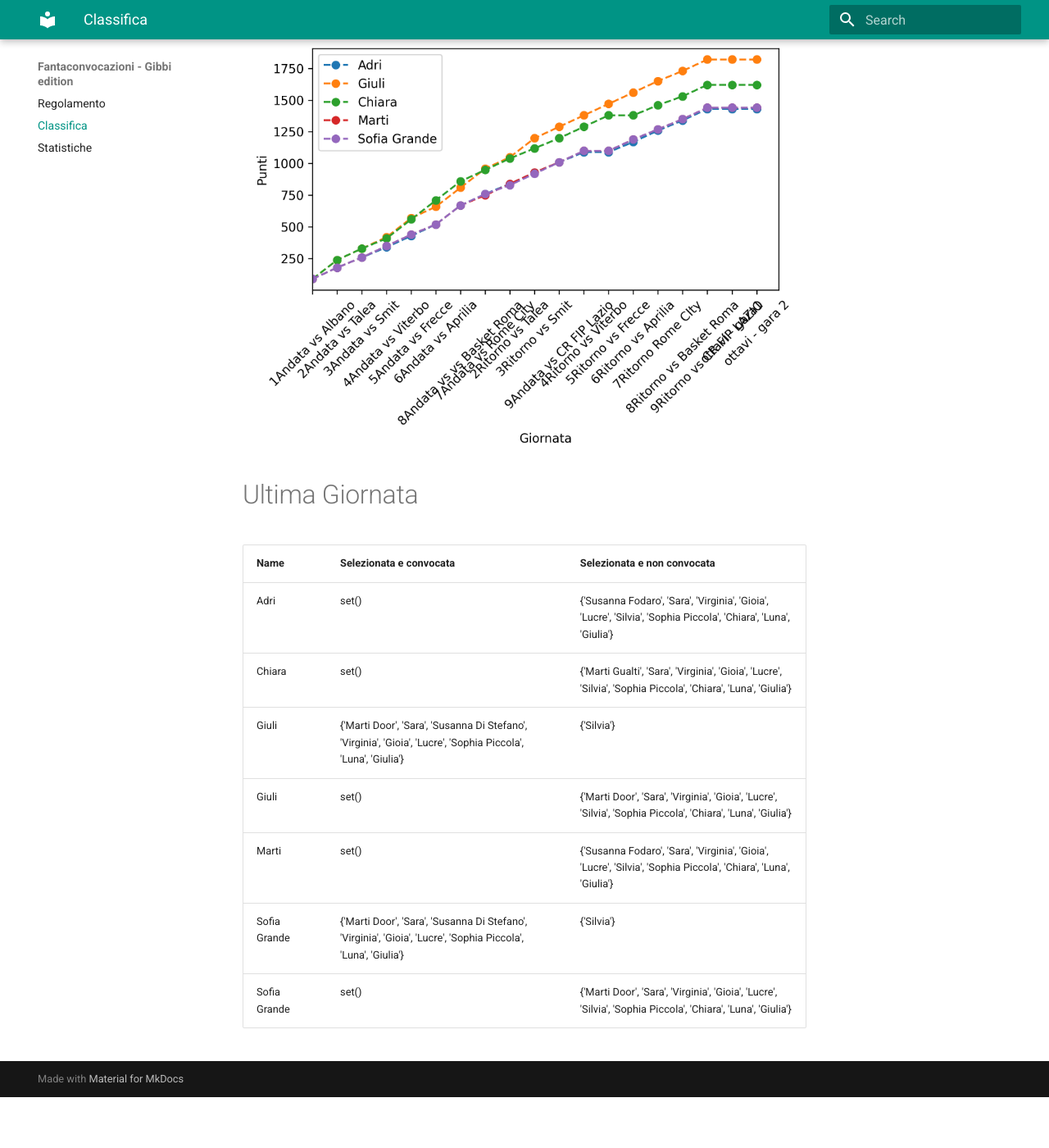
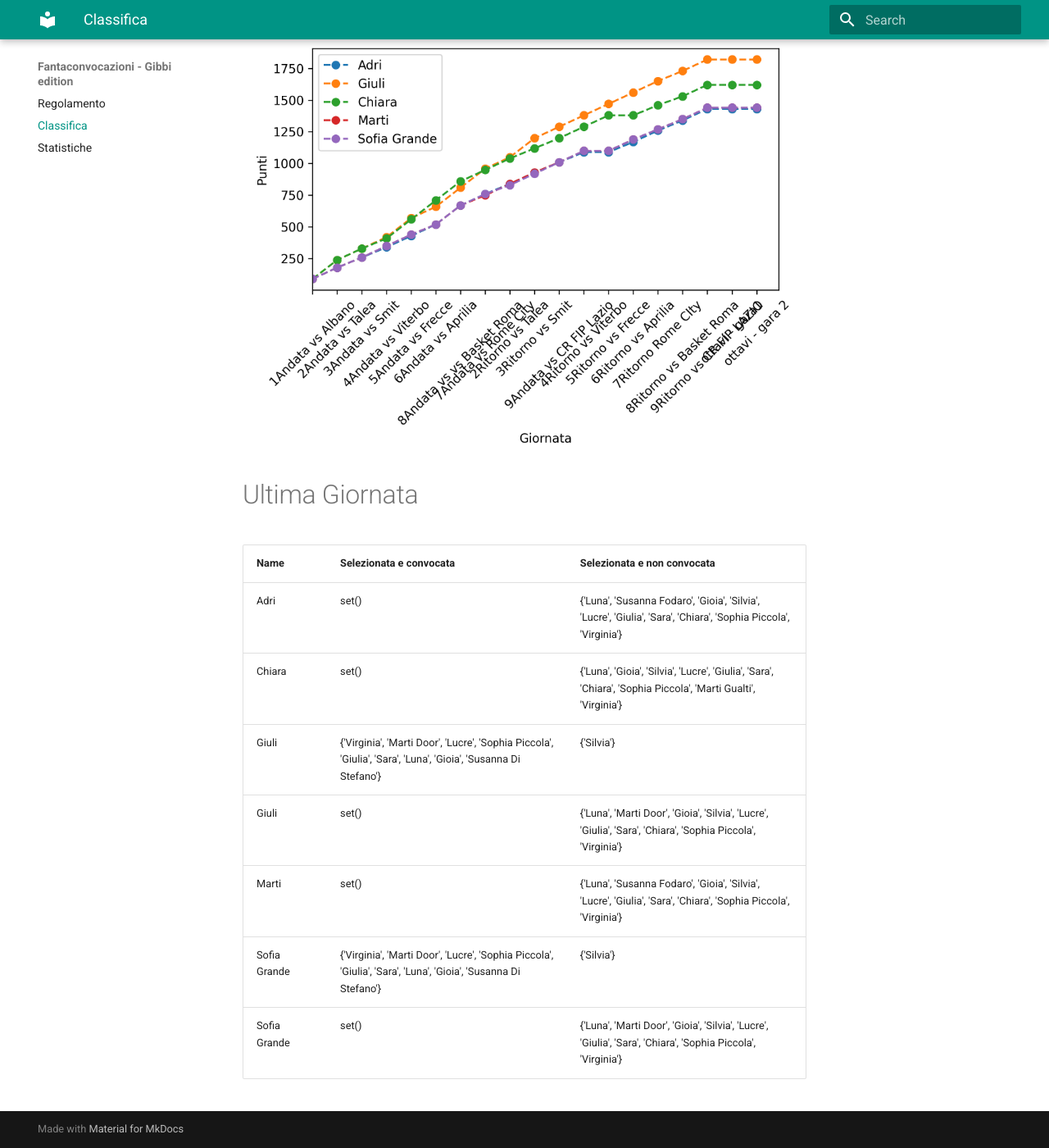
Before and after one commit to martinig94/fantagibbi, an MkDocs documentation site: the page built from docs/Classifica.md, in a window 1280 px wide and 1400 px high, scrolled down 565 px. Shown: the whole window at 82% size. Built offline with MkDocs 1.6.1 and Material for MkDocs 9.7.7, drawn with Linux system fonts in a browser that asks for light colours; before the commit the page ends 1903 px from its top, so only the background shows below that.

Commit message:
Auto-update from main.py

```diff
--- a/docs/Classifica.md
+++ b/docs/Classifica.md
@@ -18,11 +18,11 @@
 <!-- START_TABLE CORRECT -->
 | Name         | Selezionata e convocata                                                                                        | Selezionata e non convocata                                                                                      |
 |:-------------|:---------------------------------------------------------------------------------------------------------------|:-----------------------------------------------------------------------------------------------------------------|
-| Adri         | set()                                                                                                          | {'Susanna Fodaro', 'Sara', 'Virginia', 'Gioia', 'Lucre', 'Silvia', 'Sophia Piccola', 'Chiara', 'Luna', 'Giulia'} |
-| Chiara       | set()                                                                                                          | {'Marti Gualti', 'Sara', 'Virginia', 'Gioia', 'Lucre', 'Silvia', 'Sophia Piccola', 'Chiara', 'Luna', 'Giulia'}   |
-| Giuli        | {'Marti Door', 'Sara', 'Susanna Di Stefano', 'Virginia', 'Gioia', 'Lucre', 'Sophia Piccola', 'Luna', 'Giulia'} | {'Silvia'}                                                                                                       |
-| Giuli        | set()                                                                                                          | {'Marti Door', 'Sara', 'Virginia', 'Gioia', 'Lucre', 'Silvia', 'Sophia Piccola', 'Chiara', 'Luna', 'Giulia'}     |
-| Marti        | set()                                                                                                          | {'Susanna Fodaro', 'Sara', 'Virginia', 'Gioia', 'Lucre', 'Silvia', 'Sophia Piccola', 'Chiara', 'Luna', 'Giulia'} |
-| Sofia Grande | {'Marti Door', 'Sara', 'Susanna Di Stefano', 'Virginia', 'Gioia', 'Lucre', 'Sophia Piccola', 'Luna', 'Giulia'} | {'Silvia'}                                                                                                       |
-| Sofia Grande | set()                                                                                                          | {'Marti Door', 'Sara', 'Virginia', 'Gioia', 'Lucre', 'Silvia', 'Sophia Piccola', 'Chiara', 'Luna', 'Giulia'}     |
+| Adri         | set()                                                                                                          | {'Luna', 'Susanna Fodaro', 'Gioia', 'Silvia', 'Lucre', 'Giulia', 'Sara', 'Chiara', 'Sophia Piccola', 'Virginia'} |
+| Chiara       | set()                                                                                                          | {'Luna', 'Gioia', 'Silvia', 'Lucre', 'Giulia', 'Sara', 'Chiara', 'Sophia Piccola', 'Marti Gualti', 'Virginia'}   |
+| Giuli        | {'Virginia', 'Marti Door', 'Lucre', 'Sophia Piccola', 'Giulia', 'Sara', 'Luna', 'Gioia', 'Susanna Di Stefano'} | {'Silvia'}                                                                                                       |
+| Giuli        | set()                                                                                                          | {'Luna', 'Marti Door', 'Gioia', 'Silvia', 'Lucre', 'Giulia', 'Sara', 'Chiara', 'Sophia Piccola', 'Virginia'}     |
+| Marti        | set()                                                                                                          | {'Luna', 'Susanna Fodaro', 'Gioia', 'Silvia', 'Lucre', 'Giulia', 'Sara', 'Chiara', 'Sophia Piccola', 'Virginia'} |
+| Sofia Grande | {'Virginia', 'Marti Door', 'Lucre', 'Sophia Piccola', 'Giulia', 'Sara', 'Luna', 'Gioia', 'Susanna Di Stefano'} | {'Silvia'}                                                                                                       |
+| Sofia Grande | set()                                                                                                          | {'Luna', 'Marti Door', 'Gioia', 'Silvia', 'Lucre', 'Giulia', 'Sara', 'Chiara', 'Sophia Piccola', 'Virginia'}     |
 <!-- END_TABLE CORRECT -->
```
